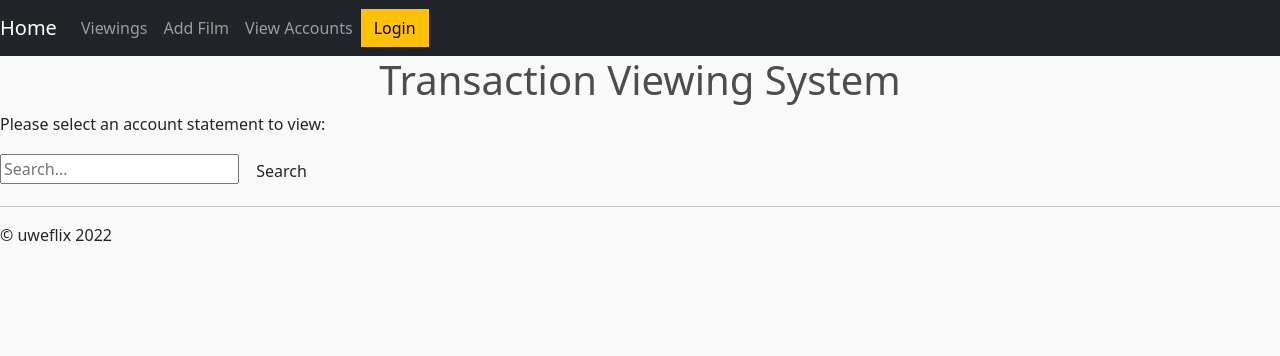
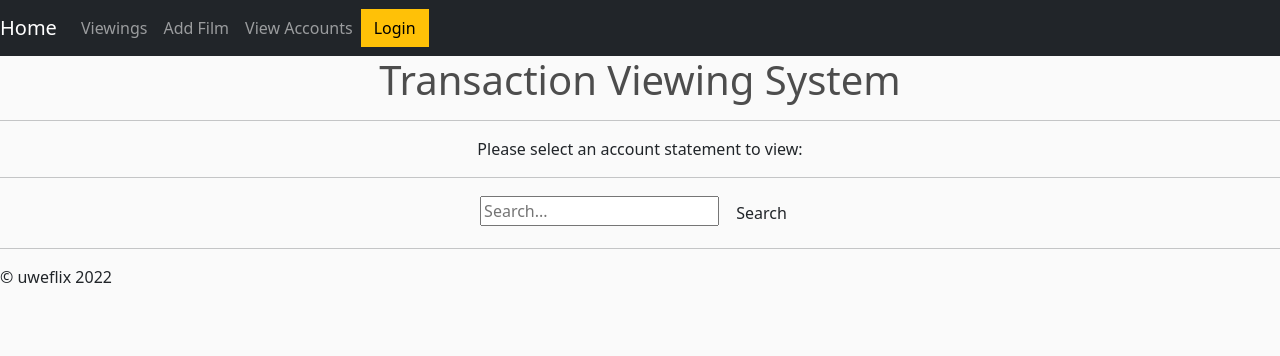
Before and after one commit to MDuncan98/UWEFlix-Cinema-System-ESD-2022, a Django app: page /view_accounts/ in a window 1280 px wide. Shown: the top 356 px of the page. Run offline with Django 4.2, Linux system fonts and the light colour scheme; data comes from the database, SQL or seed files in the repository; both versions use the stored data as it was after the commit; some libraries are stand-ins or nearby versions.

Commit message:
CSS and UI Improvements
Small UI changes to improve appearance

```diff
--- a/UWEFlix_django/uweflix/templates/uweflix/view_accounts.html
+++ b/UWEFlix_django/uweflix/templates/uweflix/view_accounts.html
@@ -17,12 +17,18 @@ Viewings
 	padding-right: 15px;
     }
 
+    .transaction_list th {
+        background-color: lightgrey;
+    }
+
     h1 {
         text-align: center;
     }
 
 </style>
+    <center>
     <h1>Transaction Viewing System</h1>
+    <hr/>
     {% if transaction_list %}
         <table class="transaction_list">
             <thead>
@@ -51,8 +57,10 @@ Viewings
     {% else %}
         <p>Please select an account statement to view:</p>
     {% endif %}
+    <hr/>
     <form action="{% url 'view_accounts' %}" method="get">
         <input name="search_accounts" type="text" placeholder="Search...">
         <button type="submit" class="search btn">Search</button>
     </form>
+    </center>
 {% endblock %}
```
Also changed, not shown: UWEFlix_django/db.sqlite3.
